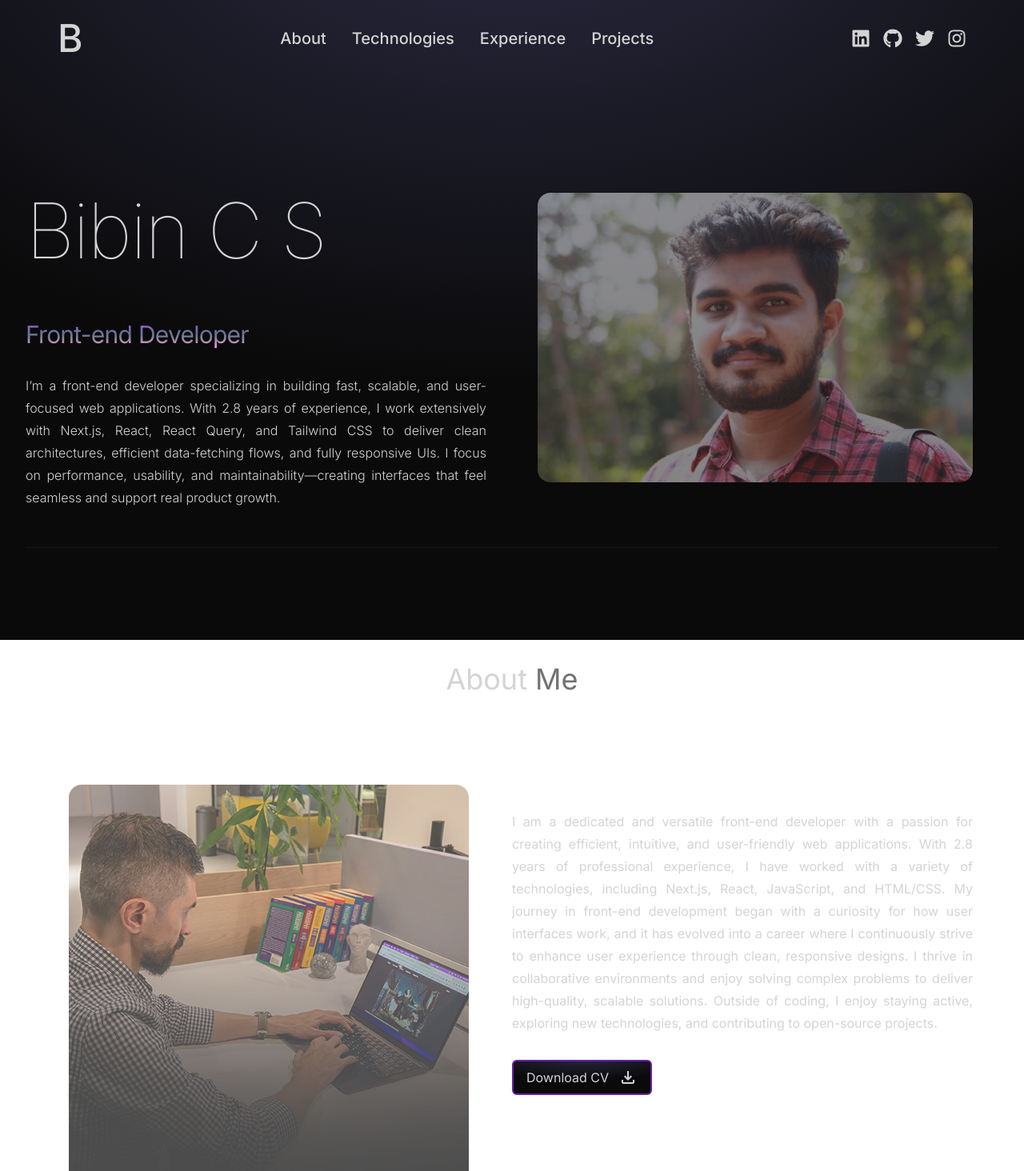
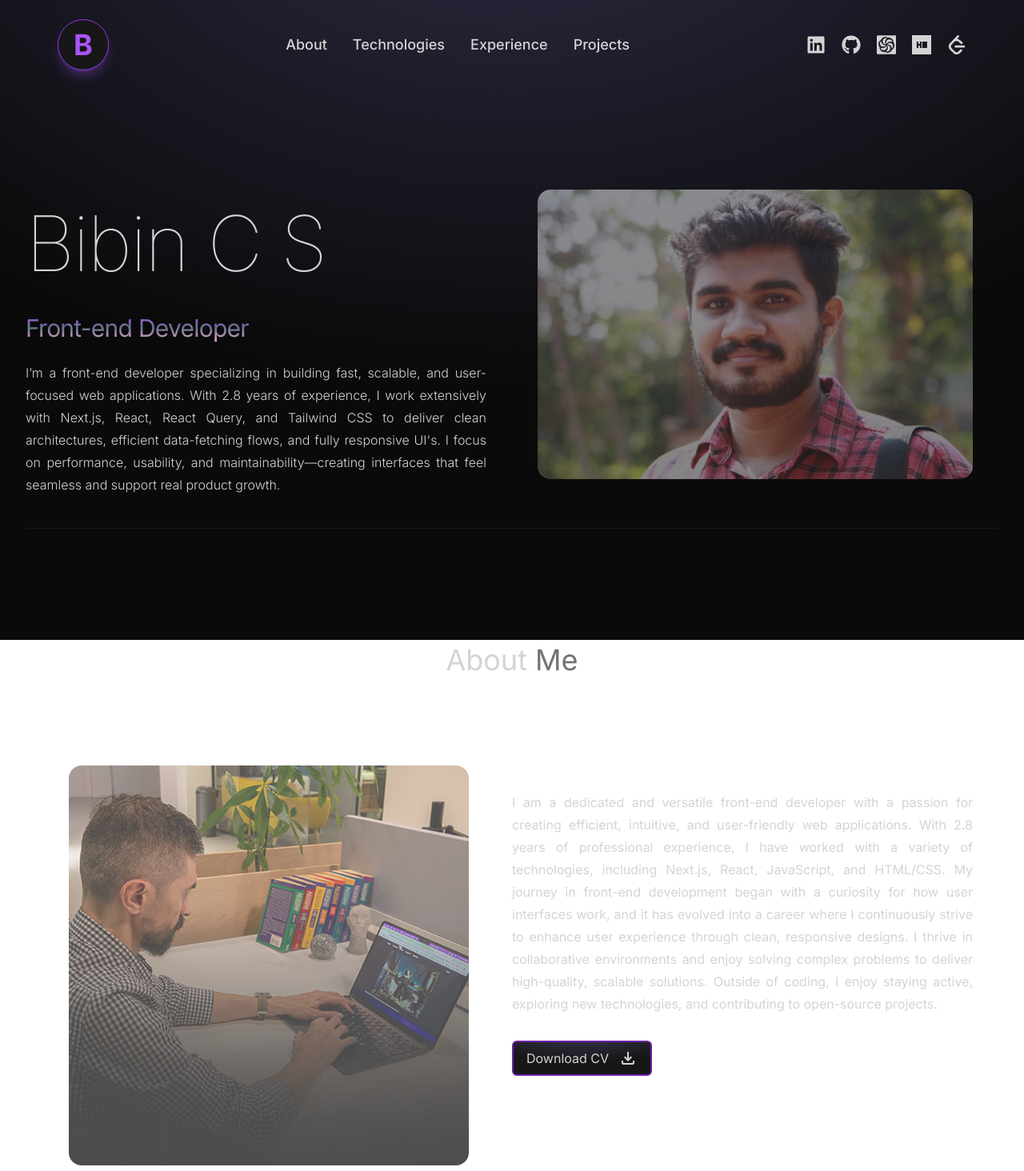
Before and after one commit to bibinsivanandh25/portfolio, a React (Vite) app: page / in a window 1280 px wide. Shown: the top 1464 px of the page at 80% size. Built offline with nearby package versions, Linux system fonts and the light colour scheme.

Commit message:
update animations and content across all sections

```diff
--- a/package.json
+++ b/package.json
@@ -28,6 +28,6 @@
     "globals": "^15.11.0",
     "postcss": "^8.4.48",
     "tailwindcss": "^3.4.14",
-    "vite": "^5.4.10"
+    "vite": "^8.1.0"
   }
 }
--- a/src/components/About.jsx
+++ b/src/components/About.jsx
@@ -3,6 +3,18 @@ import aboutImg from '../assets/about.jpg';
 import { ABOUT_TEXT } from '../constants';
 import resume from '../assets/Resume.pdf';
 import { MdOutlineFileDownload } from 'react-icons/md';
+
+const iconVariants = {
+  rest: { y: 0, rotate: 0 },
+  hover: {
+    y: [0, -4, 0],
+    rotate: [0, -10, 10, 0],
+    transition: {
+      duration: 0.6,
+      ease: 'easeInOut',
+    },
+  },
+};
 
 const About = () => {
   return (
@@ -33,12 +45,16 @@ const About = () => {
             </p>
 
             <a className="flex" href={resume} download="Resume" target="_blank">
-              <div className="flex gap-3 border-2  border-purple-800  bg-neutral-950 bg-[radial-gradient(ellipse_80%_80%_at_50%_-20%,rgba(120,119,198,0.3),rgba(255,255,255,0))] rounded-md px-4 py-2">
-                Download CV
-                <span className="text-2xl">
+              <motion.div
+                initial="rest"
+                whileHover="hover"
+                className="flex gap-3 border-2  border-purple-800  bg-neutral-900 bg-[radial-gradient(ellipse_80%_80%_at_50%_-20%,rgba(120,119,198,0.3),rgba(255,255,255,0))] rounded-md px-4 py-2 hover:bg-purple-800 overflow-hidden relative cvContainer"
+              >
+                <span>Download CV</span>
+                <motion.span className="text-2xl" variants={iconVariants}>
                   <MdOutlineFileDownload />
-                </span>
-              </div>
+                </motion.span>
+              </motion.div>
             </a>
           </div>
         </motion.div>
--- a/src/components/Experience.jsx
+++ b/src/components/Experience.jsx
@@ -27,7 +27,7 @@ const Experience = () => {
               initial={{ x: 100, opacity: 0 }}
               whileInView={{ x: 0, opacity: 1 }}
               transition={{ duration: 1 }}
-              className="w-full lg:max-w-xl lg:w-3/4 flex flex-col lg:items-start items-center"
+              className="w-full lg:max-w-xl lg:w-3/4 flex flex-col items-start"
             >
               <h6 className="font-semibold mb-2">
                 {experience.role} -{' '}
--- a/src/components/Hero.jsx
+++ b/src/components/Hero.jsx
@@ -21,7 +21,7 @@ const Hero = () => {
               variants={container(0)}
               initial="hidden"
               animate="visible"
-              className="text-6xl lg:text-8xl font-thin tracking-tight pb-16 lg:mt-16"
+              className="text-6xl lg:text-8xl font-thin tracking-tight pb-10 lg:mt-16"
             >
               Bibin C S
             </motion.h1>
@@ -37,7 +37,7 @@ const Hero = () => {
               variants={container(1)}
               initial="hidden"
               animate="visible"
-              className="font-light leading-7 my-2 max-w-xl py-6 text-justify tracking-normal"
+              className="font-light leading-7 my-2 max-w-xl py-4 text-justify tracking-normal"
             >
               {HERO_CONTENT}
             </motion.p>
--- a/src/components/Navbar.jsx
+++ b/src/components/Navbar.jsx
@@ -1,12 +1,7 @@
 import { useState } from 'react';
-import {
-  FaLinkedin,
-  FaGithub,
-  FaTwitter,
-  FaInstagram,
-  FaBars,
-  FaTimes,
-} from 'react-icons/fa';
+import { FaLinkedin, FaGithub, FaBars, FaTimes } from 'react-icons/fa';
+import { motion } from 'framer-motion';
+import { SiCodewars, SiHackerrank, SiLeetcode } from 'react-icons/si';
 
 const Navbar = () => {
   const [isMenuOpen, setIsMenuOpen] = useState(false);
@@ -14,14 +9,31 @@ const Navbar = () => {
   return (
     <nav className="mb-10 sm:mb-20 flex items-center justify-between py-6 px-4 lg:px-10">
       {/* Logo Section */}
-      <div className="flex items-center">
+      {/* <div className="flex items-center">
         <a href="#" className="text-5xl font-medium">
           B
         </a>
-      </div>
+      </div> */}
+
+      <motion.div
+        initial={{ scale: 0 }}
+        animate={{ scale: 1 }}
+        whileHover={{
+          scale: 1.15,
+          rotate: 360,
+        }}
+        transition={{
+          type: 'spring',
+          stiffness: 200,
+          damping: 10,
+        }}
+        className="flex h-16 w-16 items-center justify-center rounded-full border border-purple-600 bg-neutral-900 text-4xl font-bold text-purple-500 shadow-lg shadow-purple-500/30"
+      >
+        B
+      </motion.div>
 
       {/* Middle Links Section */}
-      <div className="hidden lg:flex items-center gap-8 text-xl font-medium">
+      <div className="hidden lg:flex items-center gap-8 text-lg font-medium">
         <a href="#about" className="nav">
           About
         </a>
@@ -37,23 +49,49 @@ const Navbar = () => {
       </div>
 
       {/* Social Links Section */}
-      <div className="hidden lg:flex items-center gap-4 text-2xl">
-        <a
+      <div className="hidden lg:flex items-center gap-5 text-2xl">
+        <motion.a
           href="https://www.linkedin.com/in/bibincs/"
           target="_blank"
           rel="noopener noreferrer"
+          whileHover={{ scale: 1.2, rotate: 5 }}
+          whileTap={{ scale: 0.9 }}
         >
           <FaLinkedin />
-        </a>
-        <a
+        </motion.a>
+        <motion.a
           href="https://github.com/bibinsivanandh25"
           target="_blank"
           rel="noopener noreferrer"
+          whileHover={{ scale: 1.2, rotate: 5 }}
+          whileTap={{ scale: 0.9 }}
         >
           <FaGithub />
-        </a>
-        <FaTwitter />
-        <FaInstagram />
+        </motion.a>
+        <motion.a
+          href="https://www.codewars.com/users/bibinsivanandh25"
+          rel="noopener noreferrer"
+          whileHover={{ scale: 1.2, rotate: 5 }}
+          whileTap={{ scale: 0.9 }}
+        >
+          <SiCodewars />
+        </motion.a>
+        <motion.a
+          href="https://www.hackerrank.com/profile/bibincs"
+          rel="noopener noreferrer"
+          whileHover={{ scale: 1.2, rotate: 5 }}
+          whileTap={{ scale: 0.9 }}
+        >
+          <SiHackerrank />
+        </motion.a>
+        <motion.a
+          href="https://leetcode.com/u/bibincs97/"
+          rel="noopener noreferrer"
+          whileHover={{ scale: 1.2, rotate: 5 }}
+          whileTap={{ scale: 0.9 }}
+        >
+          <SiLeetcode />
+        </motion.a>
       </div>
 
       {/* Hamburger Menu for Mobile */}
@@ -68,7 +106,7 @@ const Navbar = () => {
 
       {/* Mobile Menu */}
       {isMenuOpen && (
-        <div className="absolute top-0 left-0 w-full bg-neutral-900 z-10 flex flex-col items-center gap-6 py-6 text-xl font-medium">
+        <div className="absolute top-0 left-0 w-full bg-neutral-900 z-10 flex flex-col items-center gap-6 py-6 text-lg font-medium">
           {/* Close Button */}
           <button
             className="self-end mr-4 text-3xl focus:outline-none"
@@ -89,23 +127,49 @@ const Navbar = () => {
             Projects
           </a>
 
-          <div className="flex items-center gap-4 text-2xl">
-            <a
+          <div className="flex items-center gap-5 text-2xl mt-4">
+            <motion.a
               href="https://www.linkedin.com/in/bibincs/"
               target="_blank"
               rel="noopener noreferrer"
+              whileHover={{ scale: 1.2, rotate: 5 }}
+              whileTap={{ scale: 0.9 }}
             >
               <FaLinkedin />
-            </a>
-            <a
+            </motion.a>
+            <motion.a
               href="https://github.com/bibinsivanandh25"
               target="_blank"
               rel="noopener noreferrer"
+              whileHover={{ scale: 1.2, rotate: 5 }}
+              whileTap={{ scale: 0.9 }}
             >
               <FaGithub />
-            </a>
-            <FaTwitter />
-            <FaInstagram />
+            </motion.a>
+            <motion.a
+              href="https://www.codewars.com/users/bibinsivanandh25"
+              rel="noopener noreferrer"
+              whileHover={{ scale: 1.2, rotate: 5 }}
+              whileTap={{ scale: 0.9 }}
+            >
+              <SiCodewars />
+            </motion.a>
+            <motion.a
+              href="https://www.hackerrank.com/profile/bibincs"
+              rel="noopener noreferrer"
+              whileHover={{ scale: 1.2, rotate: 5 }}
+              whileTap={{ scale: 0.9 }}
+            >
+              <SiHackerrank />
+            </motion.a>
+            <motion.a
+              href="https://leetcode.com/u/bibincs97/"
+              rel="noopener noreferrer"
+              whileHover={{ scale: 1.2, rotate: 5 }}
+              whileTap={{ scale: 0.9 }}
+            >
+              <SiLeetcode />
+            </motion.a>
           </div>
         </div>
       )}
--- a/src/components/Technologies.jsx
+++ b/src/components/Technologies.jsx
@@ -1,7 +1,7 @@
 import { motion } from 'framer-motion';
 import { FaCss3Alt, FaHtml5, FaJs } from 'react-icons/fa';
-import { RiReactjsLine, RiTailwindCssFill } from 'react-icons/ri';
-import { SiMui, SiReactquery, SiRedux, SiNextdotjs } from 'react-icons/si';
+import { RiNextjsFill, RiReactjsLine, RiTailwindCssFill } from 'react-icons/ri';
+import { SiMui, SiReactquery, SiRedux } from 'react-icons/si';
 
 const iconVariants = (duration) => ({
   initial: { y: -10 },
@@ -33,78 +33,123 @@ const Technologies = () => {
         transition={{ duration: 1.5 }}
         className="flex flex-wrap items-center justify-center gap-4"
       >
+        <div className="group relative w-fit">
           <motion.div
             variants={iconVariants(2)}
             initial="initial"
             animate="animate"
             className="border-4 border-neutral-800 p-4 rounded-2xl"
           >
-          <FaHtml5 className="text-7xl text-orange-600" />
+            <FaHtml5 className="text-6xl lg:text-7xl text-orange-600" />
           </motion.div>
+          <span className="absolute top-full left-1/2 -translate-x-1/2 transition-all opacity-0 group-hover:opacity-100 group-hover:translate-y-1 duration-300 text-white whitespace-nowrap text-sm bg-neutral-900 px-2 py-1 mt-2 rounded-md ">
+            HTML
+          </span>
+        </div>
+        <div className="relative w-fit group">
           <motion.div
             variants={iconVariants(4)}
             initial="initial"
             animate="animate"
             className="border-4 border-neutral-800 p-4 rounded-2xl"
           >
-          <FaCss3Alt className="text-7xl text-blue-600" />
+            <FaCss3Alt className="text-6xl lg:text-7xl text-blue-600" />
           </motion.div>
+          <span className="absolute top-full mt-2 left-1/2 -translate-x-1/2 group-hover:opacity-100 group-hover:translate-y-1 opacity-0 transition-all duration-300 whitespace-nowrap bg-neutral-900 px-2 py-1 rounded-md text-sm text-white">
+            CSS
+          </span>
+        </div>
+        <div className="relative w-fit group">
           <motion.div
             variants={iconVariants(6)}
             initial="initial"
             animate="animate"
             className="border-4 border-neutral-800 p-4 rounded-2xl"
           >
-          <FaJs className="text-7xl text-yellow-400" />
+            <FaJs className="text-6xl lg:text-7xl text-yellow-400" />
           </motion.div>
+          <span className="absolute top-full mt-2 left-1/2 -translate-x-1/2 group-hover:opacity-100 group-hover:translate-y-1 opacity-0 transition-all duration-300 whitespace-nowrap bg-neutral-900 px-2 py-1 rounded-md text-sm text-white">
+            JavaScript
+          </span>
+        </div>
+        <div className="relative w-fit group">
           <motion.div
             variants={iconVariants(3)}
             initial="initial"
             animate="animate"
             className="border-4 border-neutral-800 p-4 rounded-2xl"
           >
-          <RiReactjsLine className="text-7xl text-cyan-400" />
+            <RiReactjsLine className="text-6xl lg:text-7xl text-cyan-400" />
           </motion.div>
+          <span className="absolute top-full mt-2 left-1/2 -translate-x-1/2 group-hover:opacity-100 group-hover:translate-y-1 opacity-0 transition-all duration-300 whitespace-nowrap bg-neutral-900 px-2 py-1 rounded-md text-sm text-white">
+            React JS
+          </span>
+        </div>
+        <div className="relative w-fit group">
           <motion.div
             variants={iconVariants(4)}
             initial="initial"
             animate="animate"
             className="border-4 border-neutral-800 p-4 rounded-2xl"
           >
-          <SiNextdotjs className="text-7xl fill-white" />
+            <RiNextjsFill className="text-6xl lg:text-7xl fill-white" />
           </motion.div>
+          <span className="absolute top-full mt-2 left-1/2 -translate-x-1/2 group-hover:opacity-100 group-hover:translate-y-1 opacity-0 transition-all duration-300 whitespace-nowrap bg-neutral-900 px-2 py-1 rounded-md text-sm text-white">
+            Next JS
+          </span>
+        </div>
+        <div className="relative w-fit group">
           <motion.div
             variants={iconVariants(5)}
             initial="initial"
             animate="animate"
             className="border-4 border-neutral-800 p-4 rounded-2xl"
           >
-          <SiRedux className="text-7xl text-violet-500" />
+            <SiRedux className="text-6xl lg:text-7xl text-violet-500" />
           </motion.div>
+          <span className="absolute top-full mt-2 left-1/2 -translate-x-1/2 group-hover:opacity-100 group-hover:translate-y-1 opacity-0 transition-all duration-300 whitespace-nowrap bg-neutral-900 px-2 py-1 rounded-md text-sm text-white">
+            Redux
+          </span>
+        </div>
+        <div className="relative group w-fit">
           <motion.div
             variants={iconVariants(2)}
             initial="initial"
             animate="animate"
             className="border-4 border-neutral-800 p-4 rounded-2xl"
           >
-          <SiReactquery className="text-7xl text-rose-500" />
+            <SiReactquery className="text-6xl lg:text-7xl text-rose-500" />
           </motion.div>
+          <span className="absolute top-full mt-2 left-1/2 -translate-x-1/2 group-hover:opacity-100 group-hover:translate-y-1 opacity-0 transition-all duration-300 whitespace-nowrap bg-neutral-900 px-2 py-1 rounded-md text-sm text-white">
+            React Query
+          </span>
+        </div>
+        <div className="relative w-fit group">
           <motion.div
             variants={iconVariants(5)}
             initial="initial"
             animate="animate"
             className="border-4 border-neutral-800 p-4 rounded-2xl"
           >
-          <RiTailwindCssFill className="text-7xl text-blue-500" />
+            <RiTailwindCssFill className="text-6xl lg:text-7xl text-blue-500" />
           </motion.div>
+          <span className="absolute top-full mt-2 left-1/2 -translate-x-1/2 group-hover:opacity-100 group-hover:translate-y-1 opacity-0 transition-all duration-300 whitespace-nowrap bg-neutral-900 px-2 py-1 rounded-md text-sm text-white">
+            Tailwind CSS
+          </span>
+        </div>
+        <div className="relative group w-fit">
           <motion.div
             variants={iconVariants(3)}
             initial="initial"
             animate="animate"
             className="border-4 border-neutral-800 p-4 rounded-2xl"
           >
-          <SiMui className="text-7xl text-blue-500" />
+            <SiMui className="text-6xl lg:text-7xl text-blue-500" />
           </motion.div>
+          <span className="absolute top-full mt-2 left-1/2 -translate-x-1/2 group-hover:opacity-100 group-hover:translate-y-1 opacity-0 transition-all duration-300 whitespace-nowrap bg-neutral-900 px-2 py-1 rounded-md text-sm text-white">
+            Material UI
+          </span>
+        </div>
       </motion.div>
     </div>
   );
--- a/src/constants/index.js
+++ b/src/constants/index.js
@@ -5,7 +5,7 @@ import project4 from '../assets/projects/project-4.jpg';
 import project5 from '../assets/projects/project-5.jpg';
 
 export const HERO_CONTENT = `
-I’m a front-end developer specializing in building fast, scalable, and user-focused web applications. With 2.8 years of experience, I work extensively with Next.js, React, React Query, and Tailwind CSS to deliver clean architectures, efficient data-fetching flows, and fully responsive UIs. I focus on performance, usability, and maintainability—creating interfaces that feel seamless and support real product growth.
+I’m a front-end developer specializing in building fast, scalable, and user-focused web applications. With 2.8 years of experience, I work extensively with Next.js, React, React Query, and Tailwind CSS to deliver clean architectures, efficient data-fetching flows, and fully responsive UI's. I focus on performance, usability, and maintainability—creating interfaces that feel seamless and support real product growth.
 `;
 
 export const ABOUT_TEXT = `I am a dedicated and versatile front-end developer with a passion for creating efficient, intuitive, and user-friendly web applications. With 2.8 years of professional experience, I have worked with a variety of technologies, including Next.js, React, JavaScript, and HTML/CSS. My journey in front-end development began with a curiosity for how user interfaces work, and it has evolved into a career where I continuously strive to enhance user experience through clean, responsive designs. I thrive in collaborative environments and enjoy solving complex problems to deliver high-quality, scalable solutions. Outside of coding, I enjoy staying active, exploring new technologies, and contributing to open-source projects.`;
--- a/src/index.css
+++ b/src/index.css
@@ -10,13 +10,35 @@
 
 @layer utilities {
   .nav {
-    @apply relative hover:text-neutral-500 transition;
+    @apply relative hover:text-neutral-500 transition-all duration-200;
   }
-  .nav::after {
-    @apply content-[""] bg-purple-800 h-[3px] w-[0%] left-0
+  .nav::before {
+    @apply content-[""] bg-purple-800 h-[3px] w-0 left-0
      absolute -bottom-[5px] rounded-xl duration-300;
   }
-  .nav:hover::after {
+  .nav:hover::before {
     @apply w-full;
   }
+
+  .cvContainer::before {
+    content: '';
+    position: absolute;
+    inset: 0;
+    background: #7e22ce;
+    z-index: 0;
+
+    /* Start completely outside on the left */
+    transform: translateX(-100%);
+    transition: transform 0.35s ease;
+  }
+
+  /* Slide in */
+  .cvContainer:hover::before {
+    transform: translateX(0);
+  }
+
+  .cvContainer > * {
+    position: relative;
+    z-index: 1;
+  }
 }
```
Also changed, not shown: src/components/Contact.jsx (+39 -23 lines), src/components/Projects.jsx (+10 -6 lines), 1 other file (tests, documents, lock files or other folders). Lines whose indentation alone changed are shown as unchanged.
